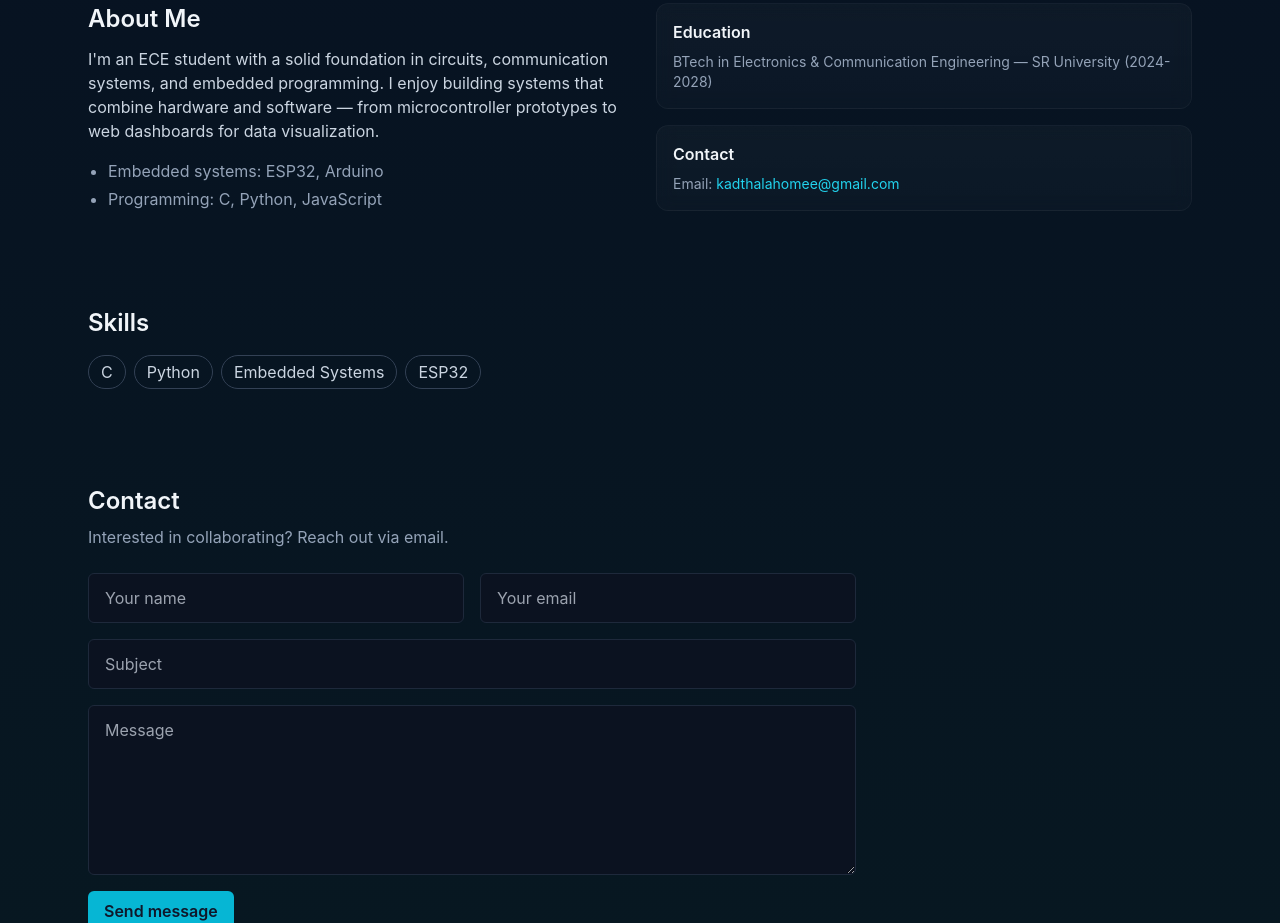
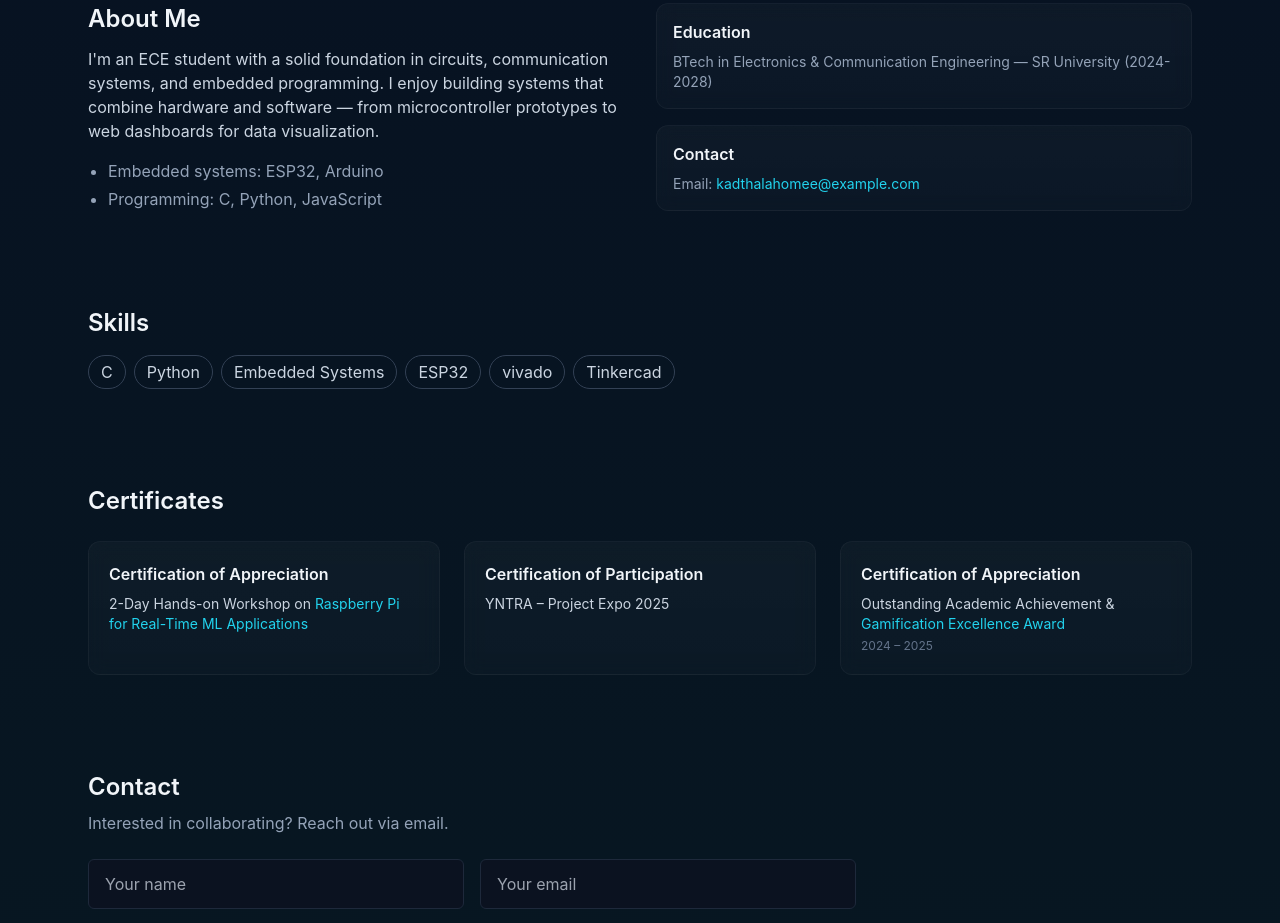
Before and after one commit to homee7/portfolio, a plain HTML site: page index.html in a window 1280 px wide. Shown: the part 579-1502 px from the top of the page. Drawn offline with nearby package versions, Linux system fonts and the light colour scheme.

Commit message:
Update index.html

```diff
--- a/index.html
+++ b/index.html
@@ -166,7 +166,7 @@
 
             <div class="rounded-xl glass-dark p-4">
               <h3 class="font-semibold">Contact</h3>
-              <p class="text-slate-400 text-sm mt-2">Email: <a class="text-cyan-400" href="mailto:kadthalahomee@gmail.com">kadthalahomee@gmail.com</a></p>
+              <p class="text-slate-400 text-sm mt-2">Email: <a class="text-cyan-400" href="mailto:kadthalahomee@example.com">kadthalahomee@example.com</a></p>
             </div>
           </div>
         </div>
@@ -182,10 +182,43 @@
           <span class="px-3 py-1 rounded-full border border-slate-700 text-slate-300">Python</span>
           <span class="px-3 py-1 rounded-full border border-slate-700 text-slate-300">Embedded Systems</span>
           <span class="px-3 py-1 rounded-full border border-slate-700 text-slate-300">ESP32</span>
-          <!--<span class="px-3 py-1 rounded-full border border-slate-700 text-slate-300">HTML / CSS</span>-->
-          <!--<span class="px-3 py-1 rounded-full border border-slate-700 text-slate-300">Tailwind</span>-->
+          <span class="px-3 py-1 rounded-full border border-slate-700 text-slate-300">vivado</span>
+          <span class="px-3 py-1 rounded-full border border-slate-700 text-slate-300">Tinkercad</span>
         </div>
       </section>
+
+<!-- CERTIFICATES -->
+<section id="certificates" class="max-w-6xl mx-auto px-6 py-12">
+  <h2 class="text-2xl font-semibold mb-6">Certificates</h2>
+
+  <div class="grid gap-6 sm:grid-cols-2 lg:grid-cols-3">
+
+    <div class="glass-dark p-5 rounded-xl">
+      <h3 class="font-semibold">Certification of Appreciation</h3>
+      <p class="text-slate-300 text-sm mt-2">
+        2-Day Hands-on Workshop on
+        <span class="text-cyan-400">Raspberry Pi for Real-Time ML Applications</span>
+      </p>
+    </div>
+
+    <div class="glass-dark p-5 rounded-xl">
+      <h3 class="font-semibold">Certification of Participation</h3>
+      <p class="text-slate-300 text-sm mt-2">
+        YNTRA – Project Expo 2025
+      </p>
+    </div>
+
+    <div class="glass-dark p-5 rounded-xl">
+      <h3 class="font-semibold">Certification of Appreciation</h3>
+      <p class="text-slate-300 text-sm mt-2">
+        Outstanding Academic Achievement &
+        <span class="text-cyan-400">Gamification Excellence Award</span>
+      </p>
+      <p class="text-slate-500 text-xs mt-1">2024 – 2025</p>
+    </div>
+
+  </div>
+</section>
 
       <!-- CONTACT -->
       <section id="contact" class="max-w-6xl mx-auto px-6 py-12">
@@ -249,7 +282,7 @@
       e.preventDefault();
       const fd = new FormData(this);
       const name = fd.get('name'), email = fd.get('email'), subject = fd.get('subject') || 'Contact', message = fd.get('message');
-      window.location.href = `mailto:kadthalahomee.email@gmail.com?subject=${encodeURIComponent(subject)}&body=${encodeURIComponent('Name: '+name+'\\nEmail: '+email+'\\n\\n'+message)}`;
+      window.location.href = `mailto:your.email@example.com?subject=${encodeURIComponent(subject)}&body=${encodeURIComponent('Name: '+name+'\\nEmail: '+email+'\\n\\n'+message)}`;
       document.getElementById('formStatus').textContent = 'Opening email client...';
       setTimeout(()=> document.getElementById('formStatus').textContent = '', 3500);
     });
```
